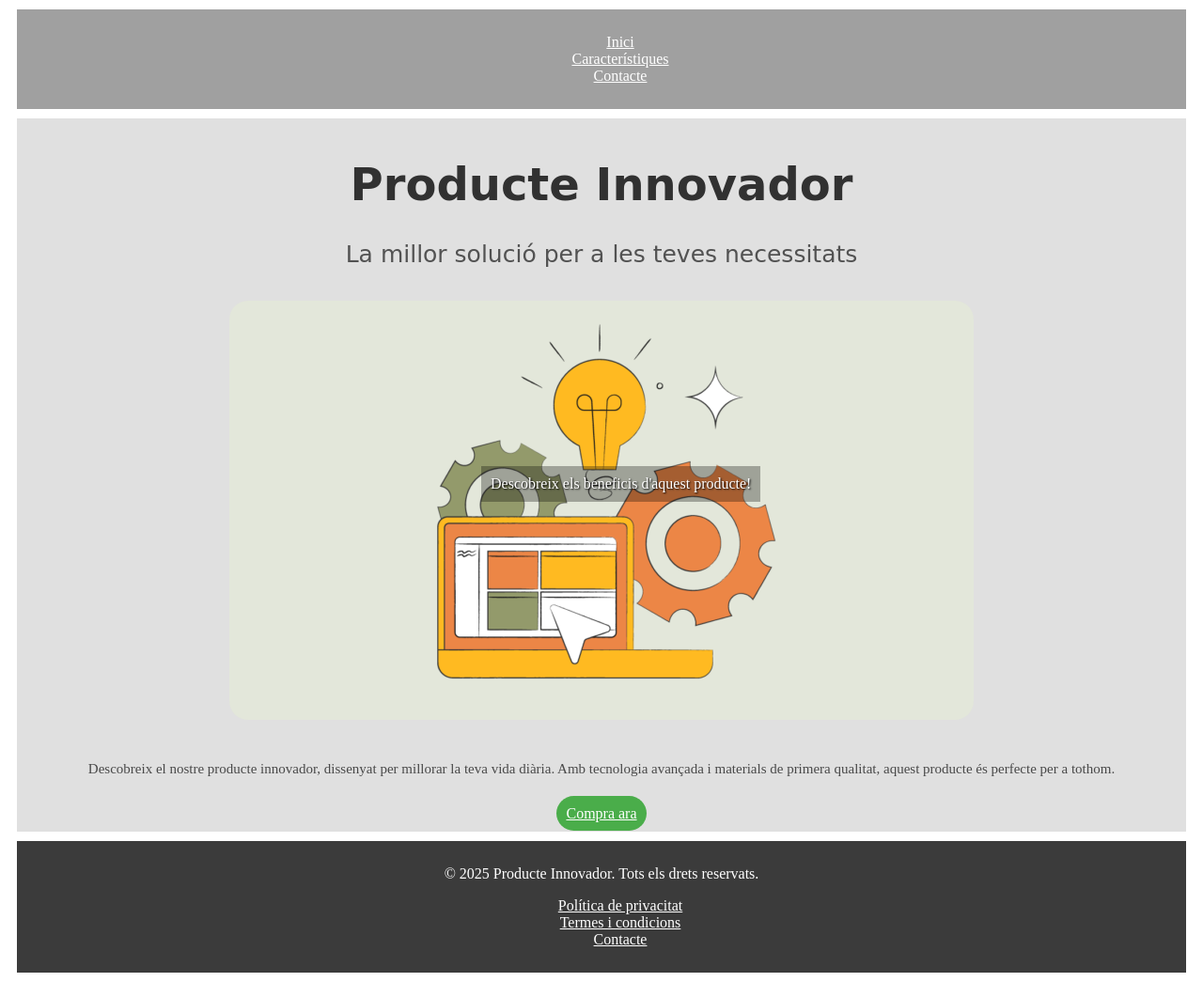
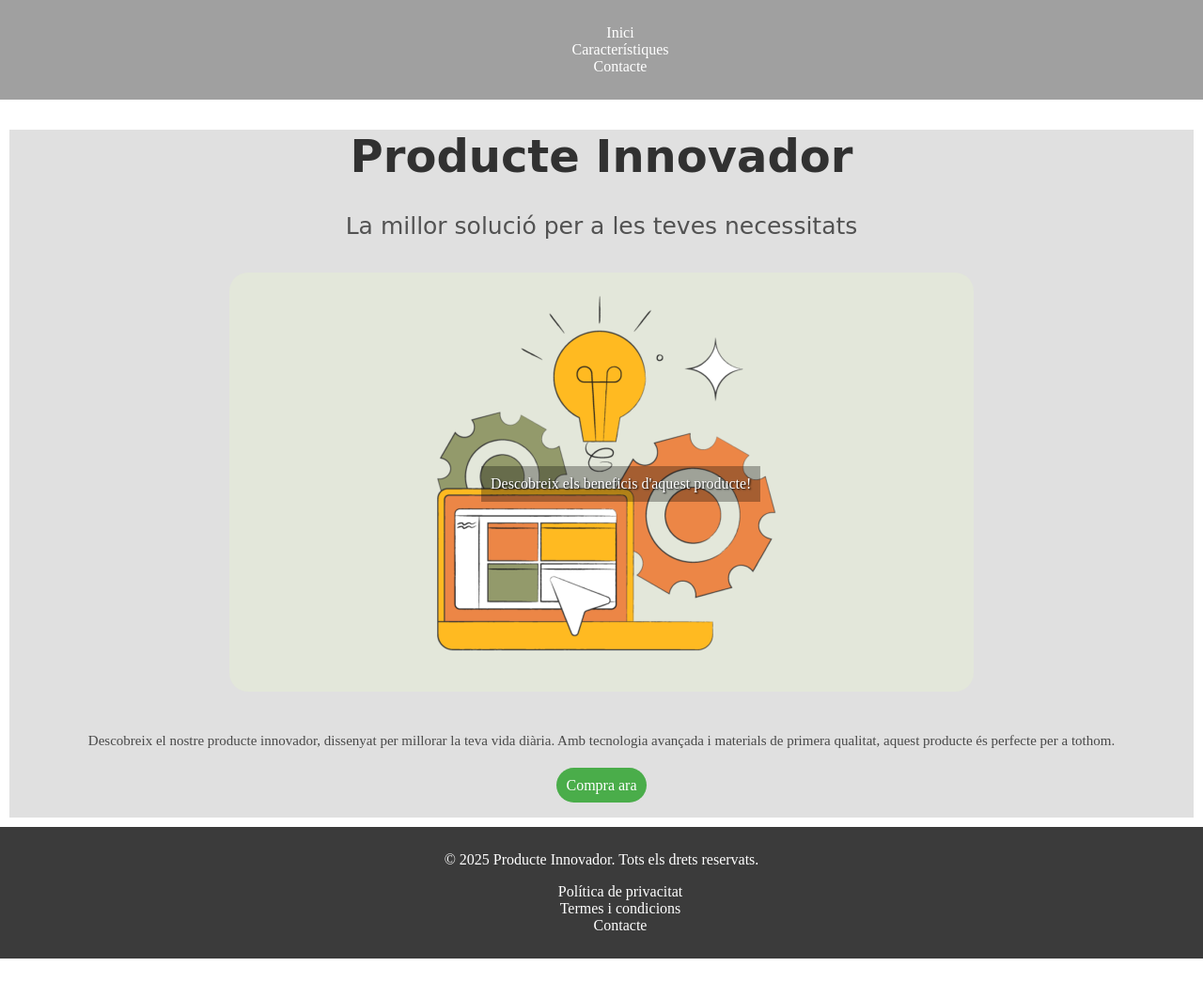
Before and after one commit to josepb80/landing-page, a plain HTML site: page index.html in a window 1280 px wide. Shown: the whole page at 94% size. After the commit the page ends 1020 px from the top, so only its background shows below. Drawn offline with Linux system fonts and the light colour scheme.

Commit message:
He arreglado un par de cosas

```diff
--- a/styles.css
+++ b/styles.css
@@ -1,16 +1,22 @@
+body{
+    margin: 0;
+    padding: 0;
+}
+
 .navbar{
     background-color: rgb(160, 160, 160);
-    margin: 10px;
+    margin: 0;
     padding: 10px;
     text-align: center;
 }
 
 .nav-link:hover{
-    color: rgb(51, 255, 11);
+    color: rgb(164, 255, 146);
 }
 
 .nav-link{
     color: white;
+    text-decoration: none;
 }
 
 .nav-list{
@@ -20,7 +26,7 @@
 .landing-container{
     background-color: rgb(224, 224, 224);
     text-align: center;
-    padding: 10px;
+    padding-bottom: 25px;
     margin: 10px;
 }
 
@@ -61,6 +67,7 @@
     background-color: rgb(74, 173, 74);
     border-radius:20px;
     padding: 10px;
+    text-decoration: none;
 }
 
 .cta-button:hover{
@@ -71,7 +78,7 @@
 .main-footer{
     color: white;
     padding: 10px;
-    margin: 10px;
+    margin: 0;
     background-color: rgb(59, 59, 59);
     text-align: center;
 }
@@ -82,8 +89,10 @@
 
 .footer-link{
     color: white;
+    text-decoration: none;
 }
 
 .footer-link:hover{
-    color: rgb(134, 134, 134);
+    color: rgb(163, 163, 163);
+    text-decoration: underline;
 }
```
